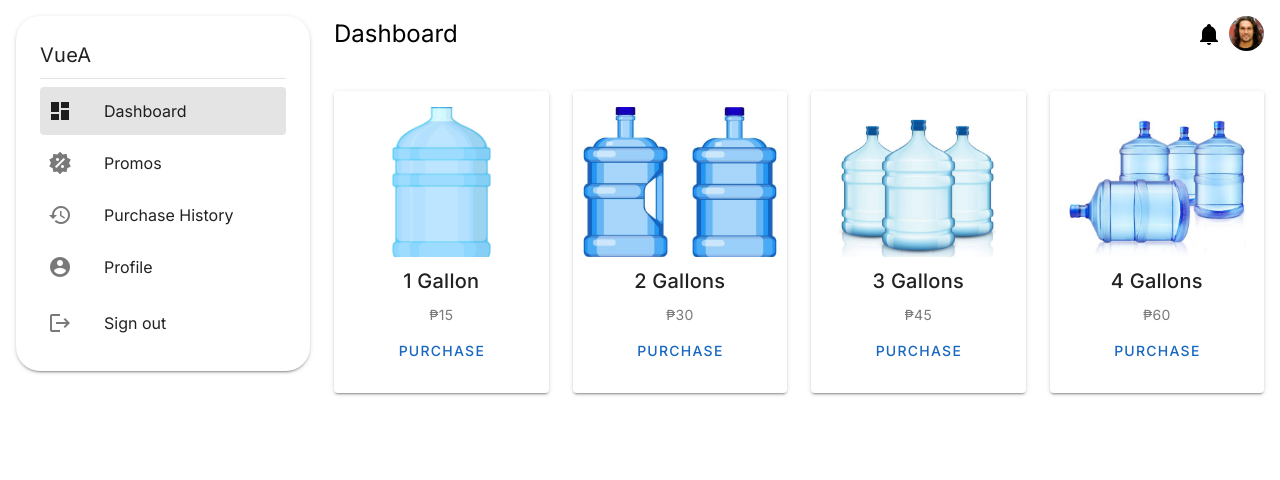
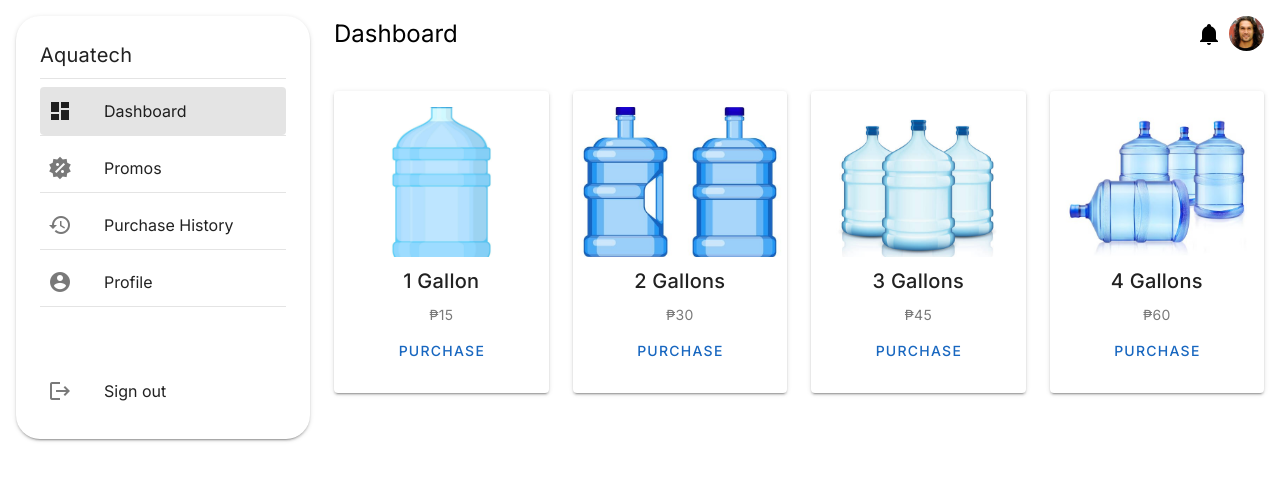
Before and after one commit to carltrillo/aquatech2, a Vue app: page /customer_dashboard in a window 1280 px wide. Shown: the top 480 px of the page. Built offline with nearby package versions, Linux system fonts and the light colour scheme.

Commit message:
adding divider and spacer between sidebar buttons

```diff
--- a/src/views/CustomerView.vue
+++ b/src/views/CustomerView.vue
@@ -9,17 +9,21 @@ import userpic from '@/assets/userpic.jpg'
         <v-col cols="12" md="3">
           <v-card class="pa-4 rounded-xl dashboard-bg fill-height" elevation="2">
             <v-list nav dense>
-              <v-list-item-title class="text-h6 mb-2">VueA</v-list-item-title>
+              <v-list-item-title class="text-h6 mb-2">Aquatech</v-list-item-title>
               <v-divider class="mb-2"></v-divider>
               <v-list-item to="#" prepend-icon="mdi-view-dashboard">Dashboard</v-list-item>
+              <v-divider class="mb-2"></v-divider>
               <v-list-item to="/promo_dashboard" prepend-icon="mdi-sale">Promos</v-list-item>
+              <v-divider class="mb-2"></v-divider>
               <v-list-item to="/history_dashboard" prepend-icon="mdi-history"
                 >Purchase History</v-list-item
               >
+              <v-divider class="mb-2"></v-divider>
               <v-list-item to="/profile_dashboard" prepend-icon="mdi-account-circle"
                 >Profile</v-list-item
               >
-              <v-spacer class="my-2"></v-spacer>
+              <v-divider class="mb-2"></v-divider>
+              <v-spacer class="my-15"></v-spacer>
               <v-list-item prepend-icon="mdi-logout">Sign out</v-list-item>
             </v-list>
           </v-card>
--- a/src/views/HistoryView.vue
+++ b/src/views/HistoryView.vue
@@ -9,17 +9,21 @@ import userpic from '@/assets/userpic.jpg'
         <v-col cols="12" md="3">
           <v-card class="pa-4 rounded-xl dashboard-bg fill-height" elevation="2">
             <v-list nav dense>
-              <v-list-item-title class="text-h6 mb-2">VueA</v-list-item-title>
+              <v-list-item-title class="text-h6 mb-2">Aquatech</v-list-item-title>
               <v-divider class="mb-2"></v-divider>
               <v-list-item to="/customer_dashboard" prepend-icon="mdi-view-dashboard"
                 >Dashboard</v-list-item
               >
+              <v-divider class="mb-2"></v-divider>
               <v-list-item to="/promo_dashboard" prepend-icon="mdi-sale">Promos</v-list-item>
+              <v-divider class="mb-2"></v-divider>
               <v-list-item to="" prepend-icon="mdi-history">Purchase History</v-list-item>
+              <v-divider class="mb-2"></v-divider>
               <v-list-item to="/profile_dashboard" prepend-icon="mdi-account-circle"
                 >Profile</v-list-item
               >
-              <v-spacer class="my-2"></v-spacer>
+              <v-divider class="mb-2"></v-divider>
+              <v-spacer class="my-15"></v-spacer>
               <v-list-item prepend-icon="mdi-logout">Sign out</v-list-item>
             </v-list>
           </v-card>
@@ -58,7 +62,7 @@ import userpic from '@/assets/userpic.jpg'
               <v-card class="text-center py-4" elevation="2">
                 <v-img src="src\assets\fivegallons.jpg" height="150px" cover></v-img>
                 <v-card-title>3 + 2 Gallons</v-card-title>
-                <v-card-subtitle>₱68</v-card-subtitle>
+                <v-card-subtitle>₱65</v-card-subtitle>
                 <v-card-subtitle color="primary" class="mt-2">Purchased</v-card-subtitle>
               </v-card>
             </v-col>
--- a/src/views/ProfileView.vue
+++ b/src/views/ProfileView.vue
@@ -8,19 +8,24 @@ import userpic from '@/assets/userpic.jpg'
       <v-row class="justify-center align-start" style="min-height: 100vh">
         <!-- Sidebar (unchanged) -->
         <v-col cols="12" md="3">
-          <v-card class="pa-4 rounded-xl dashboard-bg fill-height" elevation="2">
+          <v-card class="pa-4 rounded-xl fill-height dashboard-bg" elevation="2">
             <v-list nav dense>
-              <v-list-item-title class="text-h6 mb-2">VueA</v-list-item-title>
+              <v-list-item-title class="text-h6 mb-2">Aquatech</v-list-item-title>
               <v-divider class="mb-2"></v-divider>
               <v-list-item to="/customer_dashboard" prepend-icon="mdi-view-dashboard"
                 >Dashboard</v-list-item
               >
+              <v-divider class="mb-2"></v-divider>
               <v-list-item to="/promo_dashboard" prepend-icon="mdi-sale">Promos</v-list-item>
+              <v-divider class="mb-2"></v-divider>
               <v-list-item to="/history_dashboard" prepend-icon="mdi-history"
                 >Purchase History</v-list-item
               >
+              <v-divider class="mb-2"></v-divider>
               <v-list-item to="#" prepend-icon="mdi-account-circle">Profile</v-list-item>
-              <v-spacer class="my-2"></v-spacer>
+              <v-divider class="mb-2"></v-divider>
+              <v-spacer class="my-15"></v-spacer>
+
               <v-list-item prepend-icon="mdi-logout">Sign out</v-list-item>
             </v-list>
           </v-card>
@@ -31,8 +36,8 @@ import userpic from '@/assets/userpic.jpg'
           <v-row class="mb-4">
             <v-col cols="12" class="d-flex justify-space-between align-center">
               <h2 class="text-h5">Profile</h2>
-              <div class="d-flex align-center gap-2">
-                <v-icon>mdi-bell</v-icon>
+              <div class="d-flex align-center">
+                <v-icon class="mr-2">mdi-bell</v-icon>
                 <router-link to="/profile_dashboard">
                   <v-avatar size="35">
                     <img
@@ -59,7 +64,7 @@ import userpic from '@/assets/userpic.jpg'
                   />
                 </v-avatar>
                 <h3 class="text-h6 mb-1">User</h3>
-                <p class="text-caption mb-4">Regular Customer</p>
+                <p class="text-caption mb-4">Customer</p>
 
                 <div class="d-flex justify-center mt-4 gap-2">
                   <v-btn variant="outlined" color="primary" size="small">Edit Profile</v-btn>
@@ -99,15 +104,4 @@ import userpic from '@/assets/userpic.jpg'
   background: url('/src/assets/bg-water.jpg') no-repeat center center;
   background-size: cover;
 }
-
-.gap-2 > * + * {
-  margin-left: 8px;
-}
-
-/* Fake Chart Background */
-.graph-placeholder {
-  height: 200px;
-  background: linear-gradient(135deg, #e0e7ff 0%, #f9fafb 100%);
-  border-radius: 16px;
-}
 </style>
--- a/src/views/PromoView.vue
+++ b/src/views/PromoView.vue
@@ -9,19 +9,23 @@ import userpic from '@/assets/userpic.jpg'
         <v-col cols="12" md="3">
           <v-card class="pa-4 rounded-xl dashboard-bg fill-height" elevation="2">
             <v-list nav dense>
-              <v-list-item-title class="text-h6 mb-2">VueA</v-list-item-title>
+              <v-list-item-title class="text-h6 mb-2">Aquatech</v-list-item-title>
               <v-divider class="mb-2"></v-divider>
               <v-list-item to="/customer_dashboard" prepend-icon="mdi-view-dashboard"
                 >Dashboard</v-list-item
               >
+              <v-divider class="mb-2"></v-divider>
               <v-list-item to="#" prepend-icon="mdi-sale">Promos</v-list-item>
+              <v-divider class="mb-2"></v-divider>
               <v-list-item to="/history_dashboard" prepend-icon="mdi-history"
                 >Purchase History</v-list-item
               >
+              <v-divider class="mb-2"></v-divider>
               <v-list-item to="/profile_dashboard" prepend-icon="mdi-account-circle"
                 >Profile</v-list-item
               >
-              <v-spacer class="my-2"></v-spacer>
+              <v-divider class="mb-2"></v-divider>
+              <v-spacer class="my-15"></v-spacer>
               <v-list-item prepend-icon="mdi-logout">Sign out</v-list-item>
             </v-list>
           </v-card>
```
